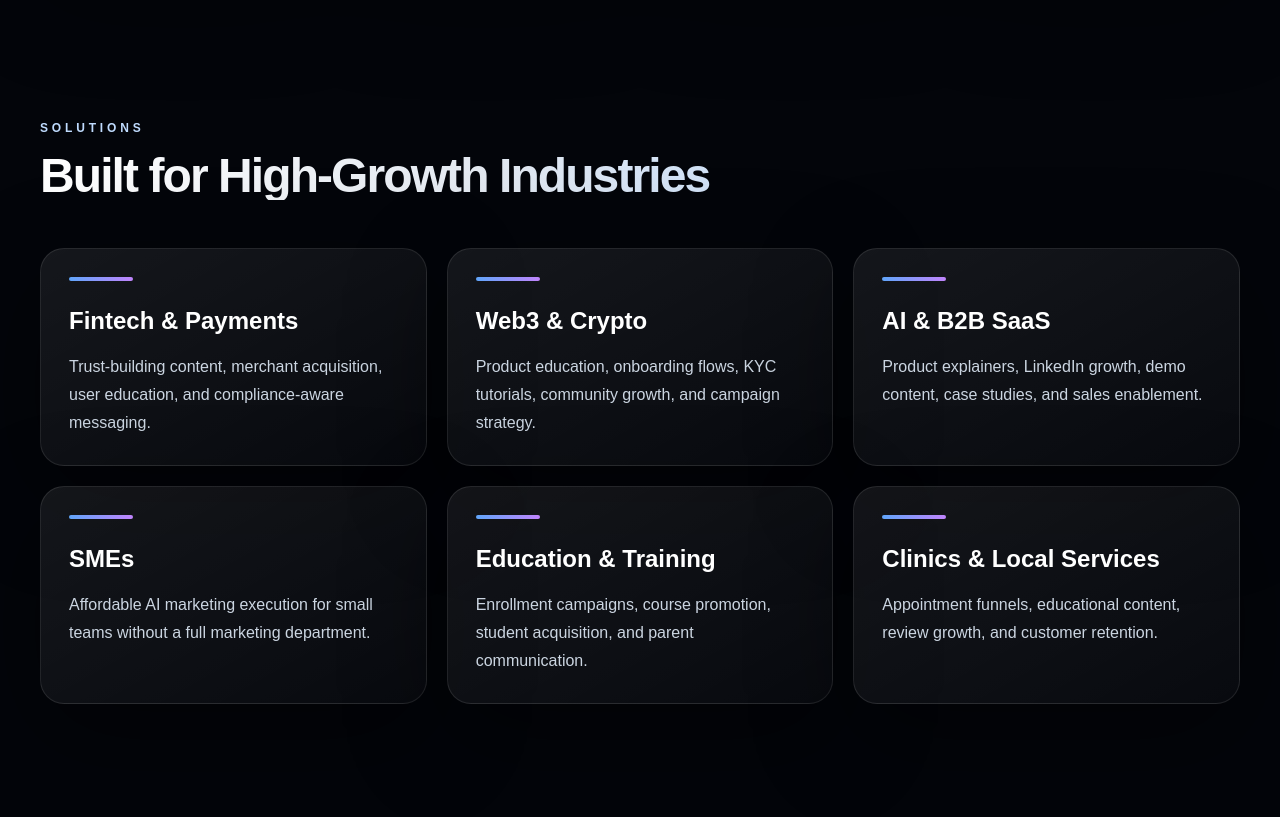
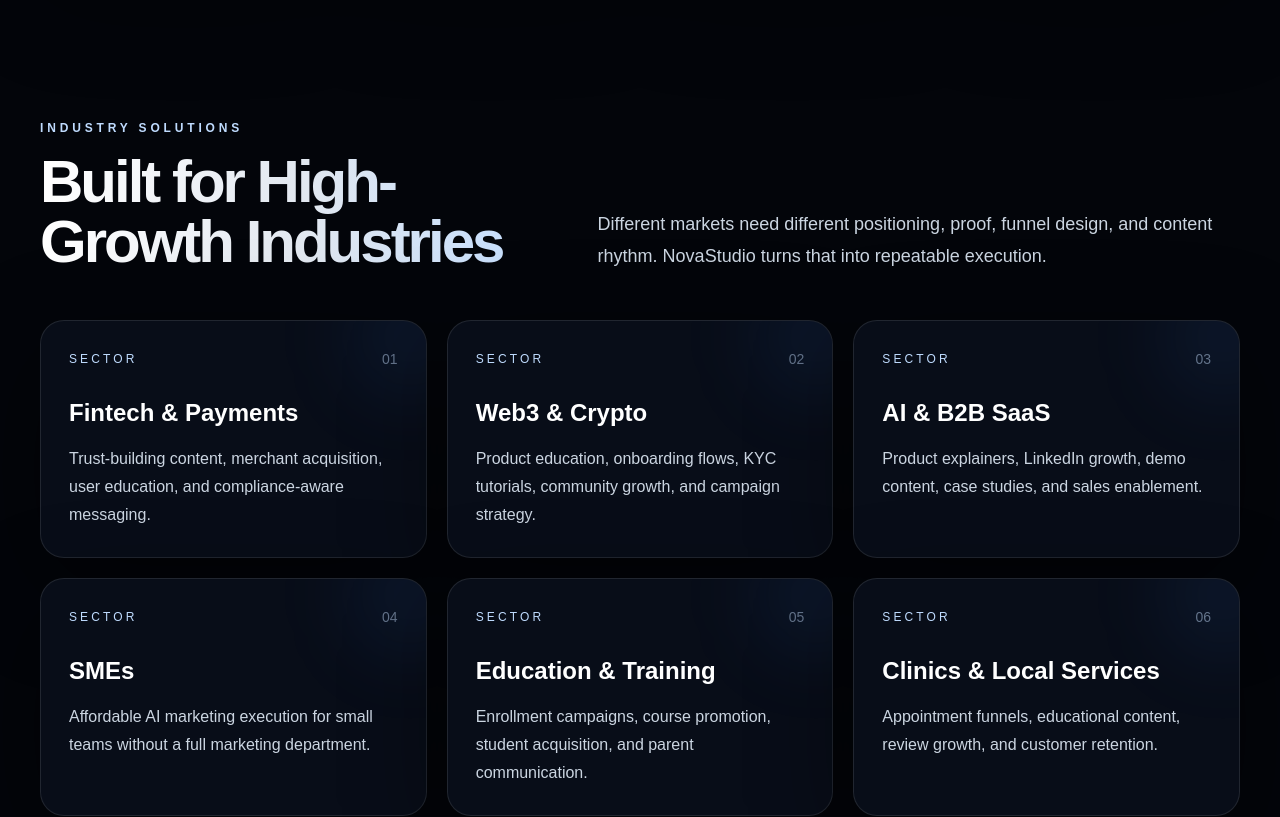
Before and after one commit to Booyuu/Novatest, a Next.js app: page / in a window 1280 px wide. Shown: the part 5540-6357 px from the top of the page. Built offline with nearby package versions, Linux system fonts and the light colour scheme.

Commit message:
Refine solution cards visual style

```diff
--- a/components/SolutionCards.tsx
+++ b/components/SolutionCards.tsx
@@ -3,16 +3,23 @@
 export function SolutionCards() {
   return (
     <section id="solutions" className="section-shell">
-      <div className="mb-12 max-w-4xl">
-        <p className="eyebrow">Solutions</p>
-        <h2 className="gradient-text mt-4 text-3xl font-semibold tracking-[-0.04em] sm:text-4xl lg:text-5xl">Built for High-Growth Industries</h2>
+      <div className="mb-12 grid gap-8 lg:grid-cols-[0.9fr_1.1fr] lg:items-end">
+        <div>
+          <p className="eyebrow">Industry solutions</p>
+          <h2 className="gradient-text mt-4 text-4xl font-semibold tracking-[-0.05em] sm:text-5xl lg:text-6xl">Built for High-Growth Industries</h2>
+        </div>
+        <p className="text-lg leading-8 text-slate-300">Different markets need different positioning, proof, funnel design, and content rhythm. NovaStudio turns that into repeatable execution.</p>
       </div>
       <div className="grid gap-5 md:grid-cols-2 lg:grid-cols-3">
-        {solutionCards.map((item) => (
-          <div key={item.title} className="rounded-3xl border border-white/10 bg-gradient-to-br from-white/[0.075] to-white/[0.025] p-7 shadow-panel transition hover:-translate-y-1 hover:border-slate-200/35">
-            <div className="mb-6 h-1 w-16 rounded-full bg-gradient-to-r from-blue-400 to-purple-400" />
-            <h3 className="text-2xl font-semibold text-white">{item.title}</h3>
-            <p className="mt-4 leading-7 text-slate-300">{item.description}</p>
+        {solutionCards.map((item, index) => (
+          <div key={item.title} className="group relative overflow-hidden rounded-3xl border border-white/10 bg-[#080d18] p-7 shadow-panel transition hover:-translate-y-1 hover:border-slate-200/35 hover:bg-[#0b1222]">
+            <div className="absolute -right-10 -top-10 h-28 w-28 rounded-full bg-blue-500/10 blur-2xl transition group-hover:bg-purple-500/20" />
+            <div className="relative mb-7 flex items-center justify-between">
+              <span className="text-xs uppercase tracking-[0.26em] text-blue-200">Sector</span>
+              <span className="text-sm text-slate-500">{String(index + 1).padStart(2, '0')}</span>
+            </div>
+            <h3 className="relative text-2xl font-semibold text-white">{item.title}</h3>
+            <p className="relative mt-4 leading-7 text-slate-300">{item.description}</p>
           </div>
         ))}
       </div>
```
